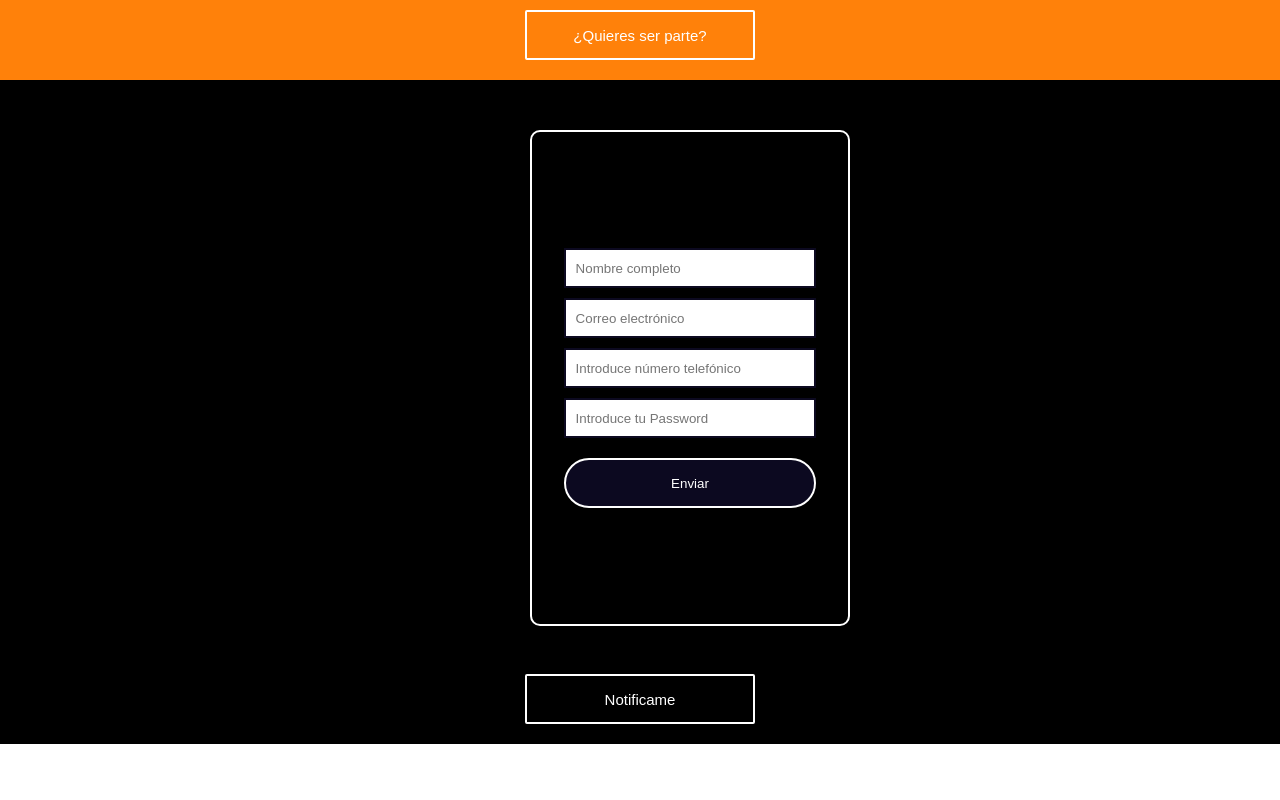
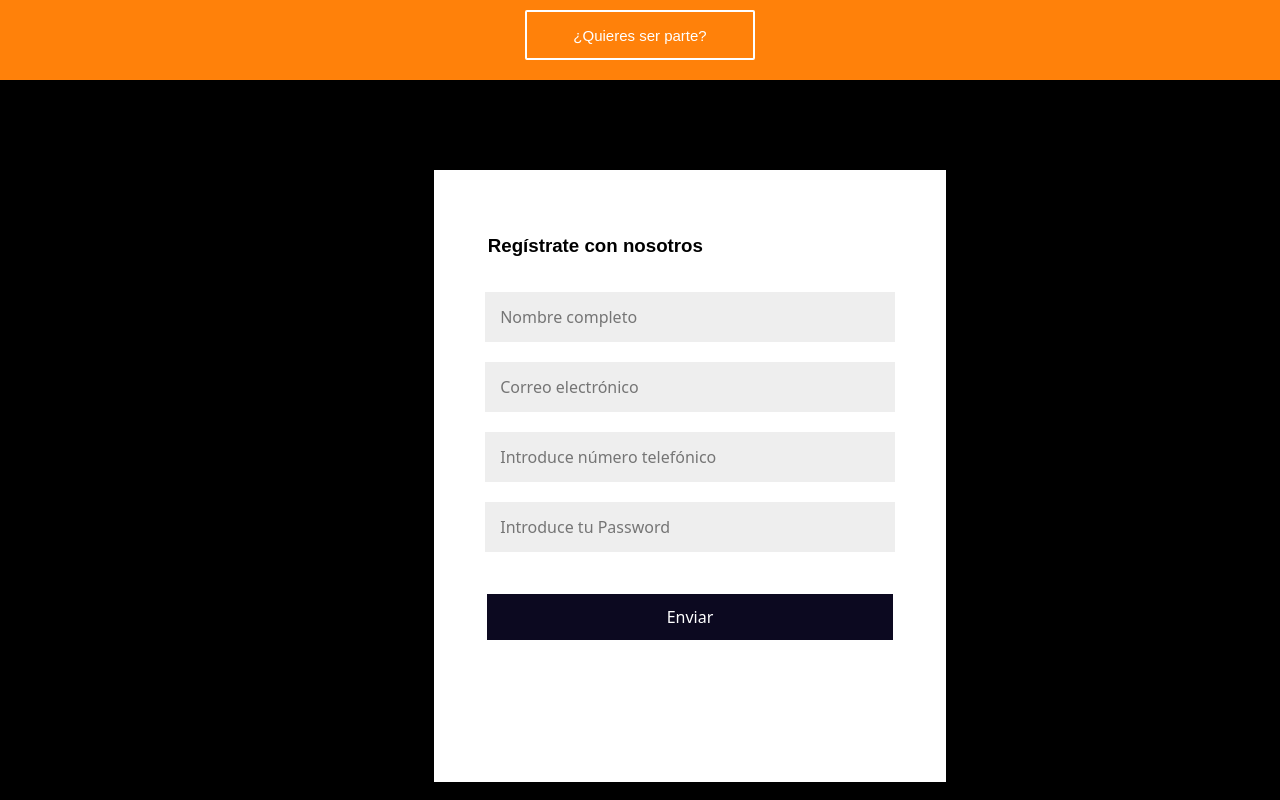
Before and after one commit to aalvarez75GiH/FrontEnds, a React (Create React App) app in the folder landingsh3ck/: page / in a window 1280 px wide. Shown: the part 1997-2797 px from the top of the page. Before the commit the page ends 2741 px from the top, so only its background shows below. Built offline with nearby package versions, Linux system fonts and the light colour scheme.

Commit message:
6th commit - adding: some modifications at regUserForm.js - this commit came before changing registeredUsers name for users and users form interestedUsers

```diff
--- a/landingsh3ck/src/App.js
+++ b/landingsh3ck/src/App.js
@@ -83,13 +83,13 @@ const App = () =>  {
             <Section2 nextSection='section-3'/>
             <Section3 nextSection='section-4'/>
             <Section4 handlingSubmitRegUser={handlingSubmitRegUser}/>
-            <Separator
+            {/* <Separator
             buttonCaption='Notificame'
             background_color='black'
             button_bkgColor='black'
             button_caption_color='#ffffff'
             button_border_color={`2px solid ${'white'}`}
-            />
+            /> */}
         </React.Fragment>
     )
 
--- a/landingsh3ck/src/components/regUserForm.js
+++ b/landingsh3ck/src/components/regUserForm.js
@@ -43,6 +43,12 @@ const RegUserForm = ({ handlingSubmitRegUser }) => {
         <form className="form-4"
         onSubmit={(e)=> handlingSubmit(e)}
         >
+            <div className="form4-title">
+                <h3 className="form4-title__title">
+                    Regístrate con nosotros
+                </h3>
+            </div>
+
             <input
             onChange={ (e) => onHandlingInputChange(e)}
             name="fullName"
--- a/landingsh3ck/src/main.css
+++ b/landingsh3ck/src/main.css
@@ -266,7 +266,7 @@ background-color: #cc1f1a;
     align-items: center;
     height: 100%;
     background-color: #0C0920;
-    border-radius: 10px;
+    /* border-radius: 10px; */
     border: 2px solid #ffffff
 
 }
@@ -277,6 +277,7 @@ background-color: #cc1f1a;
     margin-bottom: 10px;
     padding: 10px;
     border: 2px solid #0C0920;
+    background-color: #eeeeee;
 }
 
 .form-1 button {
@@ -324,14 +325,14 @@ background-color: #FAD570;
   display: flex;
   justify-content: center;
   width: 100%;
-  height: 73vh;
+  height: 90vh;
   background-color: #000000;
 }
 
 
 .section-4_form {
-  margin-top: 5rem;
-  width: 25%;
+  margin-top: 9rem;
+  width: 40%;
   height: 85%;
   background-color: #000000;
   border-top: #FAD570;
@@ -342,29 +343,47 @@ background-color: #FAD570;
 .form-4 {
   display: flex;
   flex-direction: column;
-  justify-content: center;
+  /* justify-content: center; */
   align-items: center;
   height: 100%;
-  background-color: #000000;
-  border-radius: 10px;
-  border: 2px solid #ffffff
+  background-color: #ffffff;
+  /* border-radius: 10px; */
+  /* border: 2px solid #ffffff */
 }
 
+.form4-title {
+  display: flex;
+  align-items: center;
+  width: 79%;
+  height: 15%;
+  color: #000000;
+  font-family: Arial, Helvetica, sans-serif;
+  margin-top: 30px;
+  /* background-color: #cc1f1a; */
+}
+.form-4__title {
+  color: #ffffff;
+}
 .form-4 input {
-  height: 40px;
+  height: 50px;
   width: 80%;
-  margin-bottom: 10px;
-  padding: 10px;
-  border: 2px solid #0C0920;
+  margin-bottom: 20px;
+  padding: 15px;
+  /* border: 2px solid #0C0920; */
+  background-color: #eeeeee;
+  border-style: none;
+  font-size: 1.6rem;
+  font-family: inherit;
 }
 
 .form-4 button {
   height: 50px;
   width: 80%;
-  border-radius: 40px;
+  /* border-radius: 40px; */
   border: 2px solid white;
   color: #ffffff;
   background-color: #0C0920;
-  margin-top: 10px;
-
+  margin-top: 20px;
+  font-size: 1.6rem;
+  font-family: inherit;
 }
```
